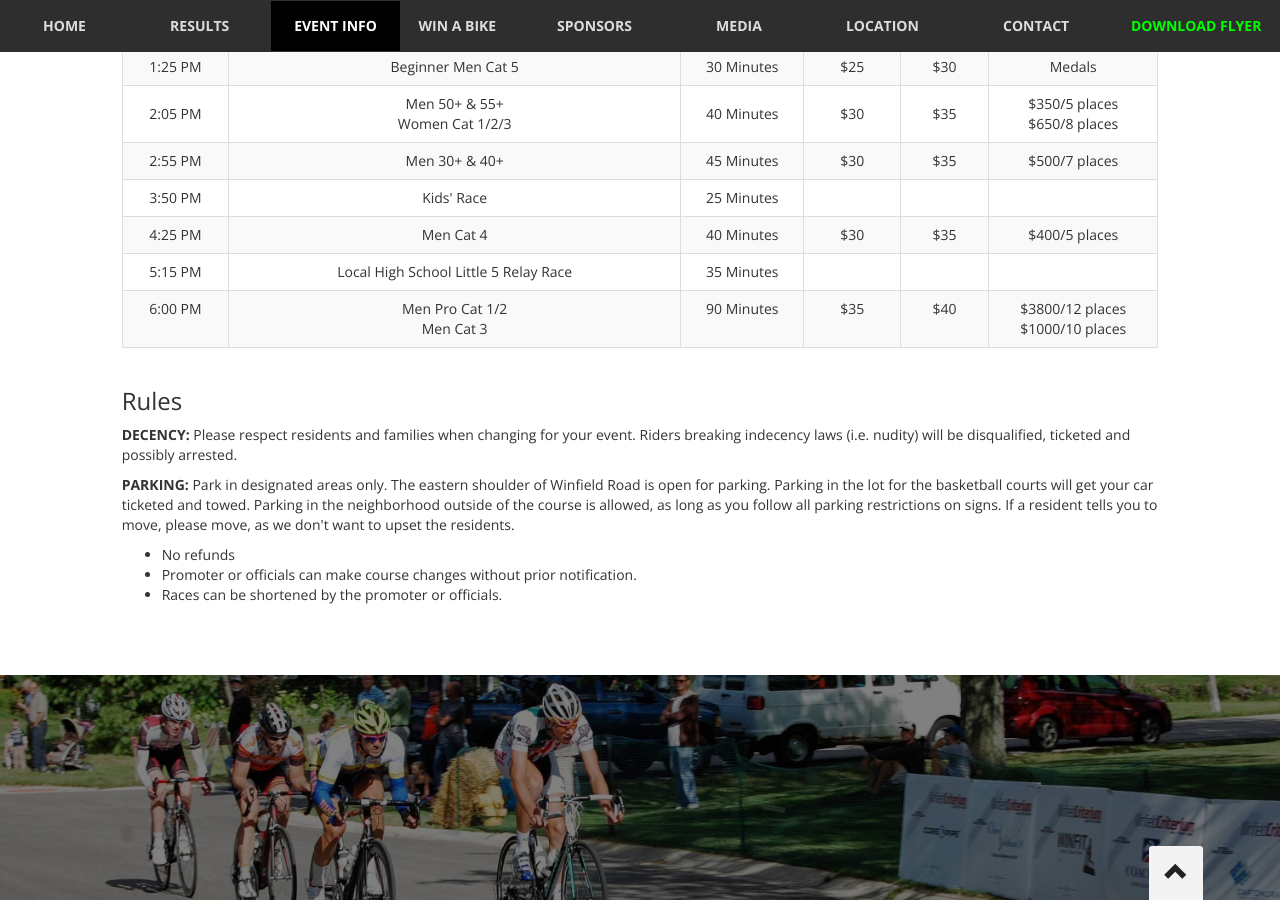
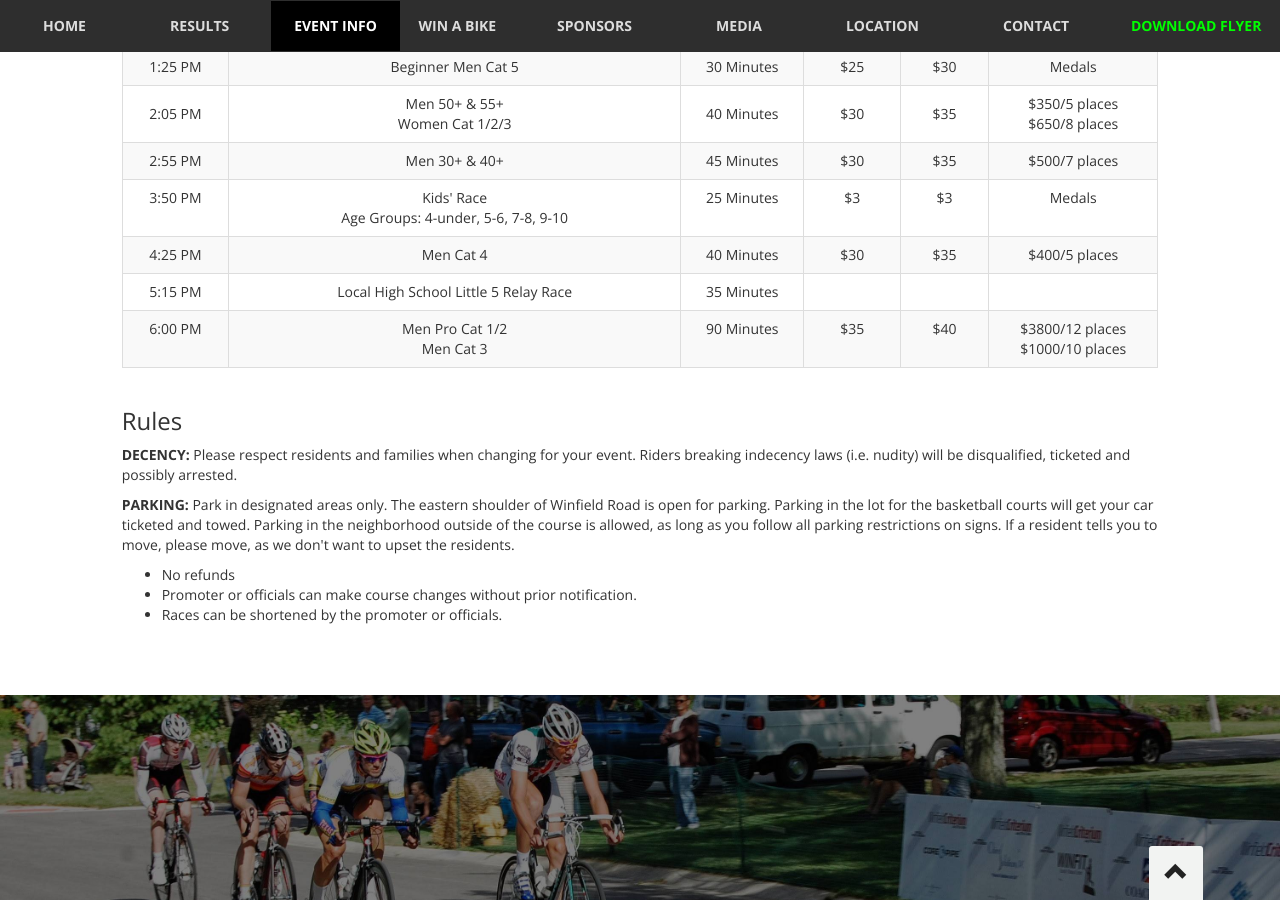
Before and after one commit to winfieldcriterium/winfieldcriterium.github.io, a Jekyll site: the page built from index.html, in a window 1280 px wide and 900 px high, scrolled down 4110 px. Built offline with Jekyll 4.4.1, drawn with Linux system fonts in a browser that asks for light colours; nearby versions of some CDN libraries; Markdown is read by kramdown in place of the engine named in the settings.

Commit message:
kids race categories and price

```diff
--- a/index.html
+++ b/index.html
@@ -252,11 +252,11 @@ layout: default
           </tr>
           <tr>
             <td>3:50 PM</td>
-            <td>Kids' Race</td>
+            <td>Kids' Race<br />Age Groups: 4-under, 5-6, 7-8, 9-10</td>
             <td>25 Minutes</td>
-            <td></td>
-            <td></td>
-            <td></td>
+            <td>$3</td>
+            <td>$3</td>
+            <td>Medals</td>
           </tr>
           <tr>
             <td>4:25 PM</td>
```
